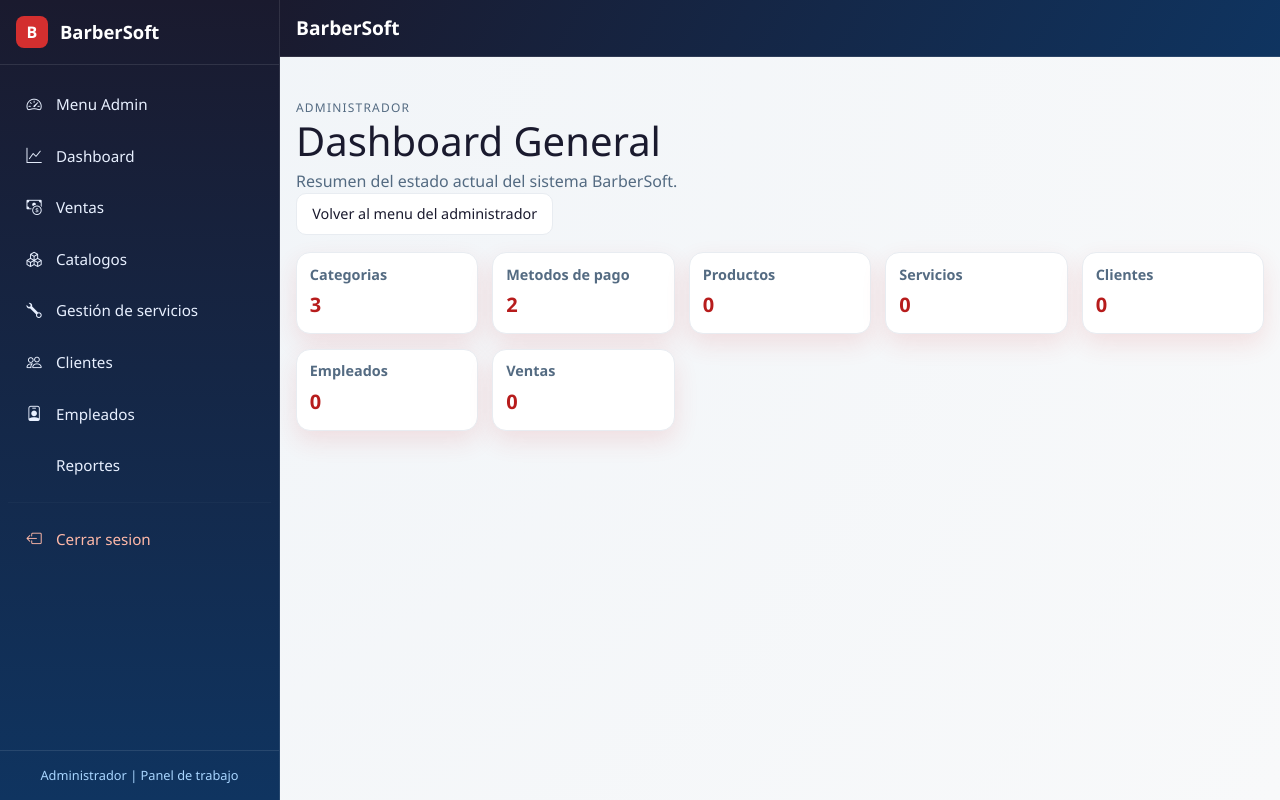
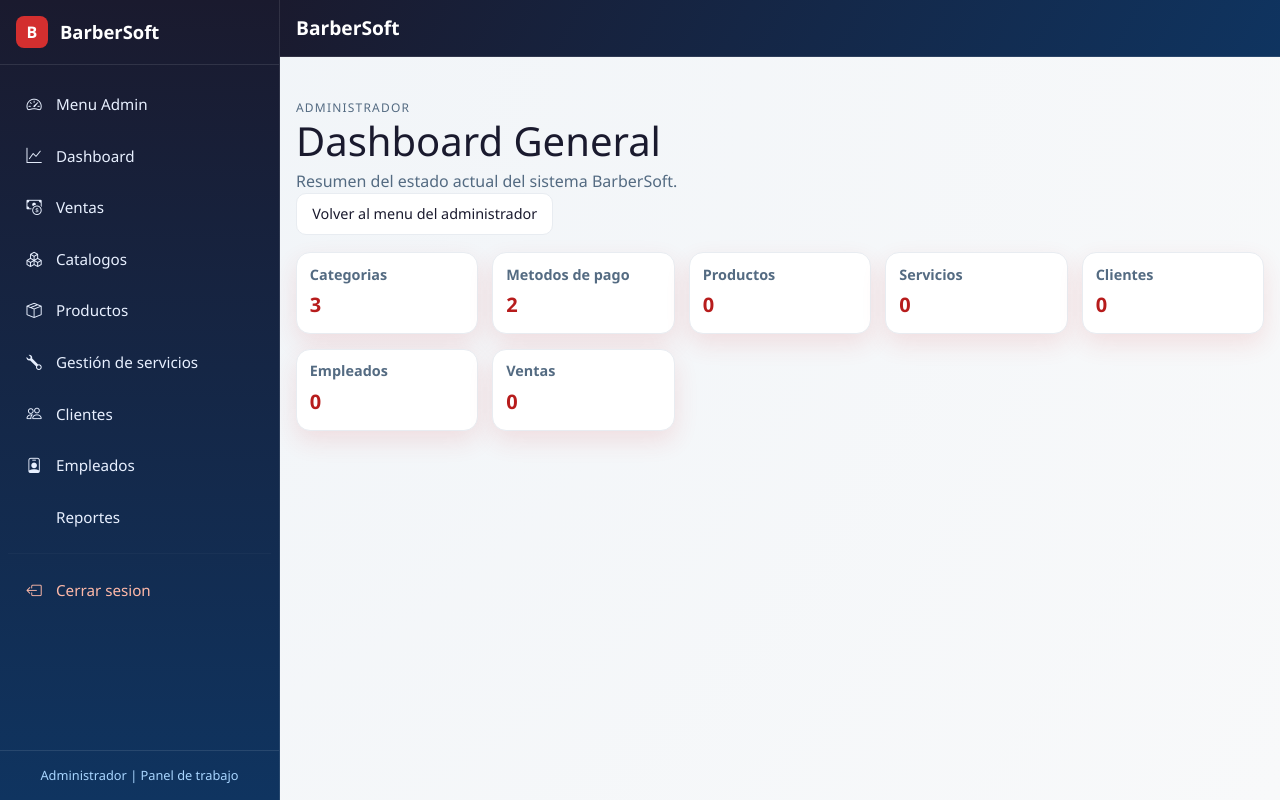
Before and after one commit to alejandro20050406/Barbersoft-Django, a Django app: page /inicio/ in a window 1280 px wide. Run offline with Django 5.2, Linux system fonts and the light colour scheme; a user stored in the database is signed in; data comes from the database, SQL or seed files in the repository; data that the repository does not hold is empty.

Commit message:
Botón productos

```diff
--- a/templates/accounts/menu_admin.html
+++ b/templates/accounts/menu_admin.html
@@ -13,6 +13,7 @@
             <a class="report-action-btn" href="{% url 'reportes:dashboard' %}">Ver Reportes</a>
             <a class="report-action-btn report-action-btn-green" href="{% url 'accounts:home' %}">Dashboard General</a>
             <a class="report-action-btn report-action-btn-light" href="{% url 'ventas:venta-list' %}">Gestionar Ventas</a>
+            <a class="report-action-btn report-action-btn-light" href="{% url 'catalogos:producto-list' %}">Ver Productos</a>
         </div>
     </div>
 
--- a/templates/base.html
+++ b/templates/base.html
@@ -34,6 +34,9 @@
                         </a>
                         <a href="{% url 'catalogos:dashboard' %}" class="sidebar-link">
                             <i class="bi bi-boxes"></i> Catalogos
+                        </a>
+                        <a href="{% url 'catalogos:producto-list' %}" class="sidebar-link">
+                            <i class="bi bi-box-seam"></i> Productos
                         </a>
                         <a href="{% url 'catalogos:servicio-list' %}" class="sidebar-link">
                             <i class="bi bi-wrench"></i> Gestión de servicios
```
